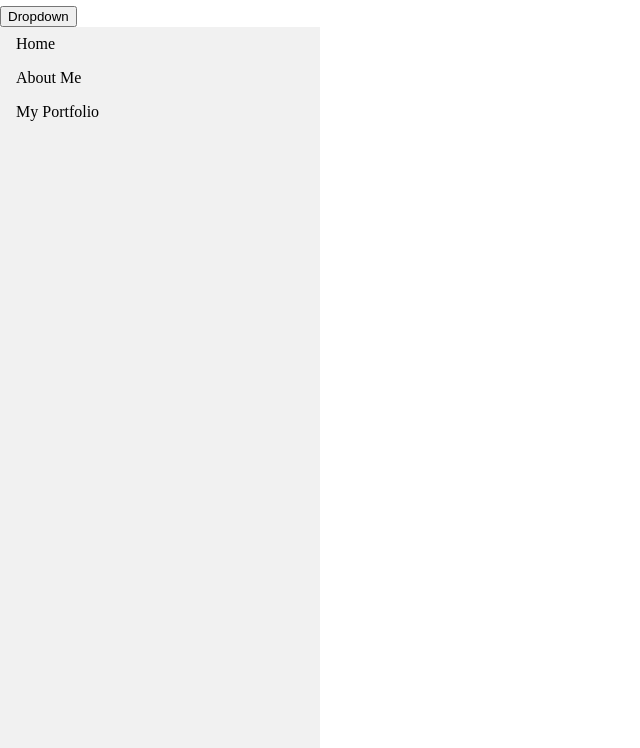
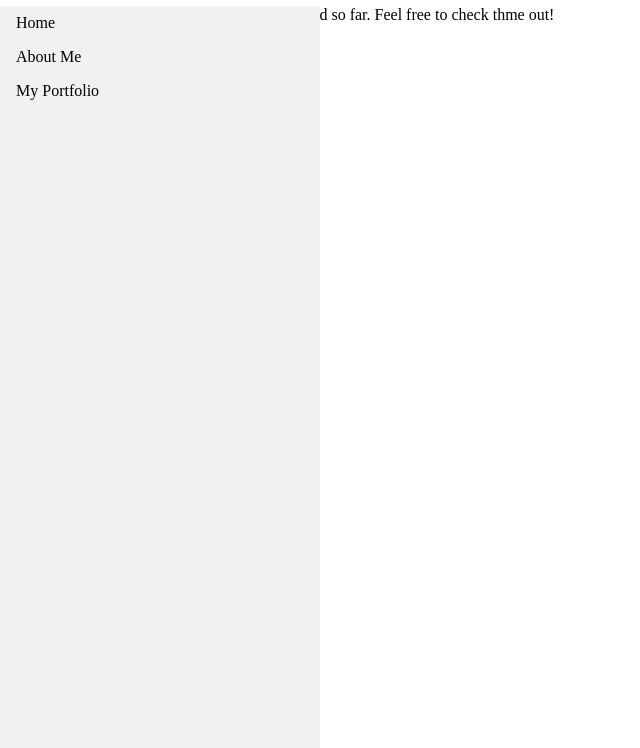
Before and after one commit to 3-san/3-san.github.io, a plain HTML site: page Portfolio.html in a window 1280 px wide. Shown: the part 52-800 px from the top of the page, without its empty margins (0-640 px from the left). Drawn offline with Linux system fonts and the light colour scheme.

Commit message:
Update Portfolio.html

```diff
--- a/Portfolio.html
+++ b/Portfolio.html
@@ -2,7 +2,7 @@
 <h1>Vertical Navigation Bar</h1>
 
 <div class="dropdown">
-  <button class="dropbtn">Dropdown</button>
+
   <div class="dropdown-content">
 <ul>
   <li><a href=Index.html>Home</a></li>
@@ -11,3 +11,6 @@
       </ul>
     </div>
 </div>
+
+<body>
+    <p> Here are the assignments that have been completed so far. Feel free to check thme out!</p>
```
